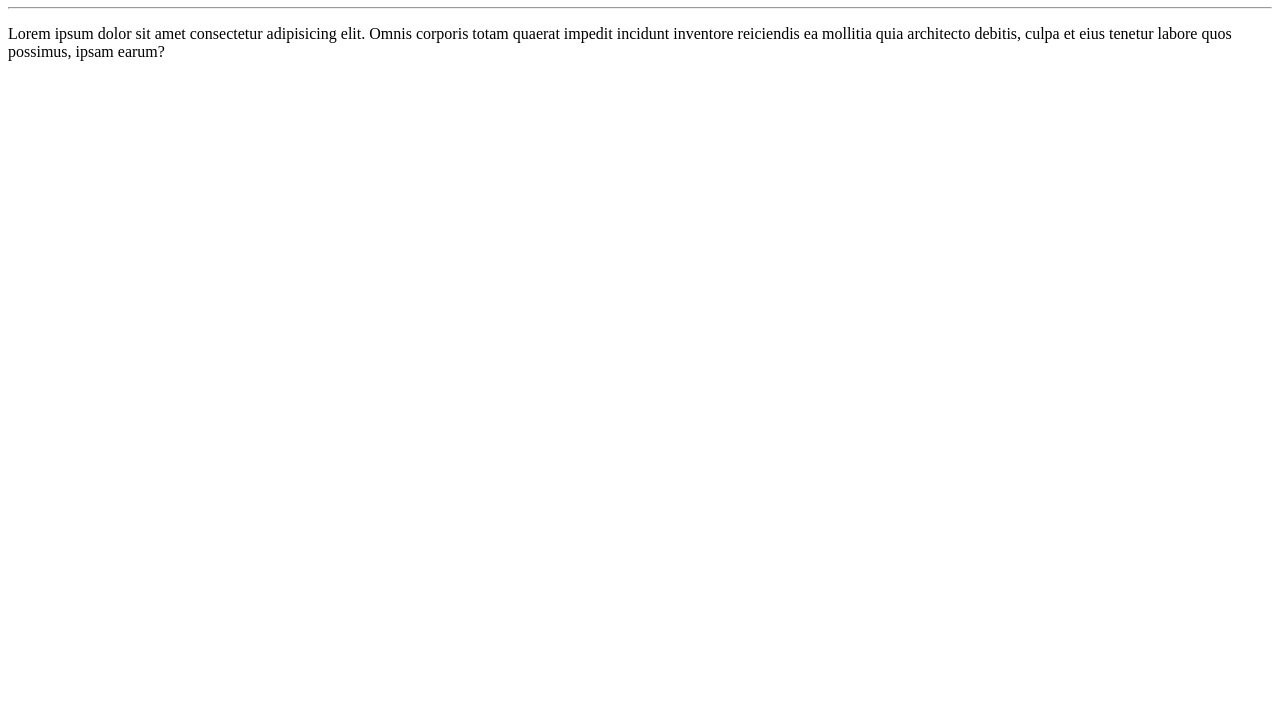
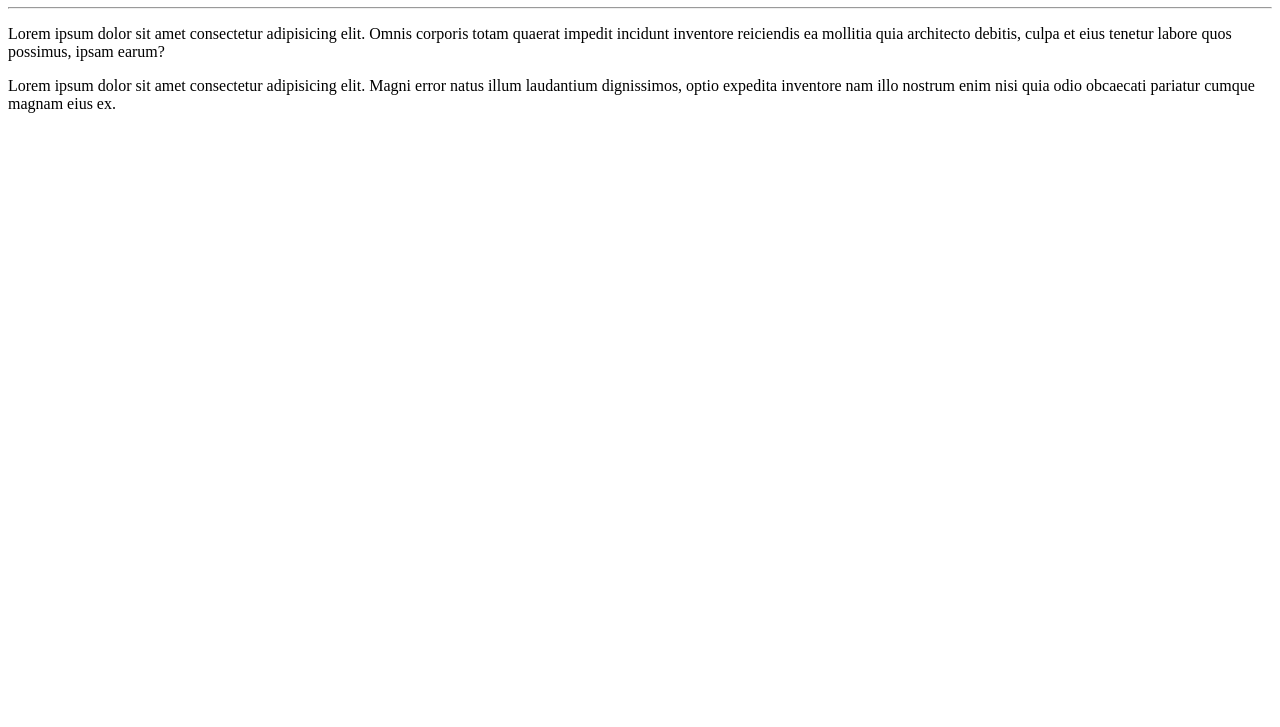
Before and after one commit to G14nd3rs0n/Ola-Mundo, a plain HTML site: page site-exemplo/index.html in a window 1280 px wide. Shown: the part 73-800 px from the top of the page. Drawn offline with Linux system fonts and the light colour scheme.

Commit message:
Adicionei um parágrafo

```diff
--- a/site-exemplo/index.html
+++ b/site-exemplo/index.html
@@ -9,5 +9,6 @@
     <h1>Olá, mundo! </h1>
     <hr>
     <p>Lorem ipsum dolor sit amet consectetur adipisicing elit. Omnis corporis totam quaerat impedit incidunt inventore reiciendis ea mollitia quia architecto debitis, culpa et eius tenetur labore quos possimus, ipsam earum?</p>
+    <p>Lorem ipsum dolor sit amet consectetur adipisicing elit. Magni error natus illum laudantium dignissimos, optio expedita inventore nam illo nostrum enim nisi quia odio obcaecati pariatur cumque magnam eius ex.</p>
 </body>
 </html>
```
